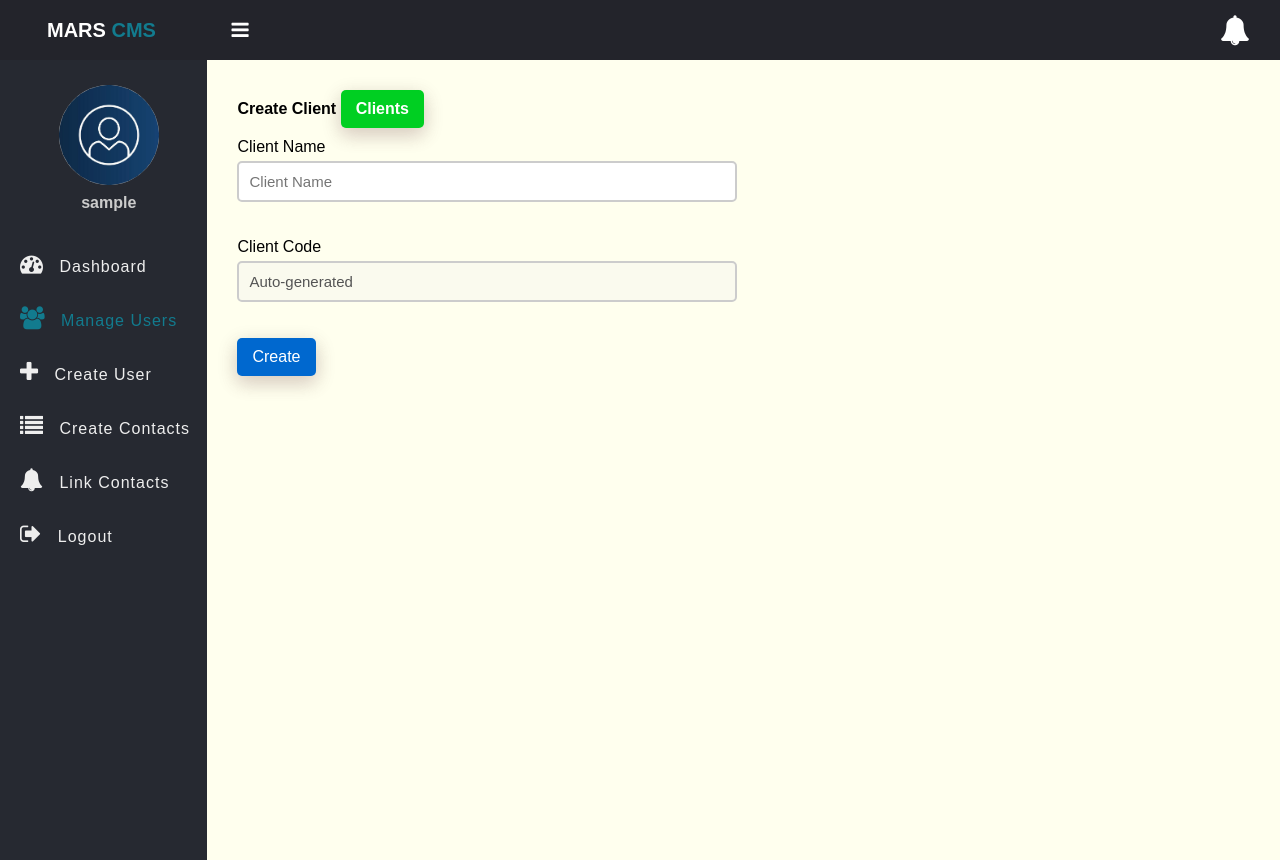
After one commit to Marcy-mm/Client-Managemen-System, a PHP site: page /add-client.php in a window 1280 px wide. The commit adds this page. Run offline with PHP 8.4, Linux system fonts and the light colour scheme; the visitor is signed in with stand-in values (Sample User, id 1).

Commit message:
New file additions

```diff
--- /dev/null
+++ b/add-client.php
@@ -0,0 +1,45 @@
+<?php
+    session_start();
+    if (isset($_SESSION['role']) && isset($_SESSION['id'])) {
+
+    ?>
+<!DOCTYPE html>
+<html>
+<head>
+	<title>Create Clients</title>
+	<link rel="stylesheet" href="https://stackpath.bootstrapcdn.com/font-awesome/4.7.0/css/font-awesome.min.css">
+	<link rel="stylesheet" href="css/style.css">
+
+</head>
+<body>
+	<input type="checkbox" id="checkbox">
+<?php include "inc/header.php"?>
+	<div class="body">
+		<?php include "inc/nav.php"?>
+		<section class="section-1">
+            <h4 class="title" >Create Client <a href="add-client.php">Clients</a></h4>
+   <form class="form-1">
+    <div class="input-holder">
+        <lable> Client Name </lable>
+        <input type="text" class="input-1" placeholder="Client Name"><br><br>
+    </div>
+
+    <div class="input-holder">
+        <lable> Client Code </lable>
+         <input type="text" class="input-1" value="Auto-generated" disabled><br><br>
+    </div>
+
+    <button class="edit-btn">Create</button>
+   </form>
+	</section>
+
+	</div>
+
+</body>
+</html>
+<?php } else {
+        $em = "First Login";
+        header("Location: login.php?error=$em");
+        exit();
+}
+?>
--- a/app/Model/User.php
+++ b/app/Model/User.php
@@ -4,6 +4,7 @@ function get_all_clients($conn)
 {
     $sql = "
         SELECT
+        clients.client_id,
             clients.name AS client_name,
             clients.client_code,
             COUNT(client_contact.contact_id) AS linked_contacts
--- a/css/style.css
+++ b/css/style.css
@@ -174,12 +174,12 @@
   margin-top: 30px;
 }
 
-.delete-btn{
+.delete-btn {
   text-decoration: none;
   display: inline-block;
   padding-left: 10px;
   border: none;
-  background:rgb(207, 0, 7);
+  background: rgb(207, 0, 7);
   padding: 10px 15px;
   color: #fff;
   font-size: 16px;
@@ -195,13 +195,12 @@
   opacity: 0.6;
 }
 
-
 .edit-btn {
   text-decoration: none;
   display: inline-block;
   padding-left: 10px;
   border: none;
-  background:rgb(0, 104, 207);
+  background: rgb(0, 104, 207);
   padding: 10px 15px;
   color: #fff;
   font-size: 16px;
@@ -216,3 +215,32 @@
 .edit-btn:hover {
   opacity: 0.6;
 }
+
+.client_name,
+.client_code,
+.action_client {
+  text-align: left;
+}
+
+.form-1 {
+  width: 90%;
+  max-width: 500px;
+}
+
+.input-holder lable {
+  display: block;
+  margin-bottom: 5px;
+}
+.input-1 {
+  border: 2px solid #ccc;
+  width: 100%;
+  padding: 10px;
+  font-size: 15px;
+  outline: none;
+  border-radius: 5px;
+  display: block;
+}
+
+.input-1:focus {
+  border-color: #555;
+}
--- a/inc/nav.php
+++ b/inc/nav.php
@@ -57,7 +57,7 @@
 					</a>
 				</li>
 				<li>
-					<a href="create_User.php">
+					<a href="add-client.php">
 						<i class="fa fa-plus" aria-hidden="true"></i>
 						<span>Create User</span>
 					</a>
```
Also changed, not shown: edit-client.php (added, +80 -0 lines), user.php (+8 -8 lines).
